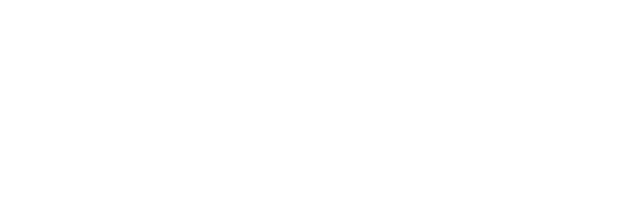
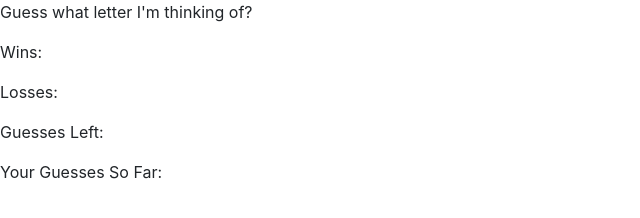
Before and after one commit to Livi143/Psychic-game, a plain HTML site: page index.html in a window 1280 px wide. Shown: the whole page, without its empty margins (0-640 px from the left). Drawn offline with nearby package versions, Linux system fonts and the light colour scheme.

Commit message:
pseudo coded, renamed of photos.css

```diff
--- /dev/null
+++ b/assets/images/photos.css
@@ -0,0 +1 @@
+/* photos to go here... */
--- a/index.html
+++ b/index.html
@@ -9,6 +9,24 @@
     <link rel="stylesheet" href="https://stackpath.bootstrapcdn.com/bootstrap/4.1.3/css/bootstrap.min.css" integrity="sha384-MCw98/SFnGE8fJT3GXwEOngsV7Zt27NXFoaoApmYm81iuXoPkFOJwJ8ERdknLPMO" crossorigin="anonymous">
   </head>
   <body>
+      <!--Pseudo Code Time: -->
+
+      <p>Guess what letter I'm thinking of?</p>
+
+      <!-- (# of times the user has guessed the letter correctly) -->
+      <p>Wins:</p>
+
+      <!-- (# of times the user has failed to guess the letter correctly after exhausting all guesses) -->
+      <p> Losses: </p>
+
+      <!-- (# of guesses left. This will update) -->
+      <p>Guesses Left:</p>
+
+      <!-- (the specific letters that the user typed. Display these until the user either wins or loses.) -->
+      <p>Your Guesses So Far:</p>
+      <!--When the player wins, increase the Wins counter and start the game over again (without refreshing the page).
+      When the player loses, increase the Losses counter and restart the game without a page refresh (just like when the user wins).-->
+
     <!--This is the link to my external game.js script tag- the link may be wrong...-->
     <script src="..\assets/javascript/game.js"></script>
     <!-- Optional JavaScript -->
```
